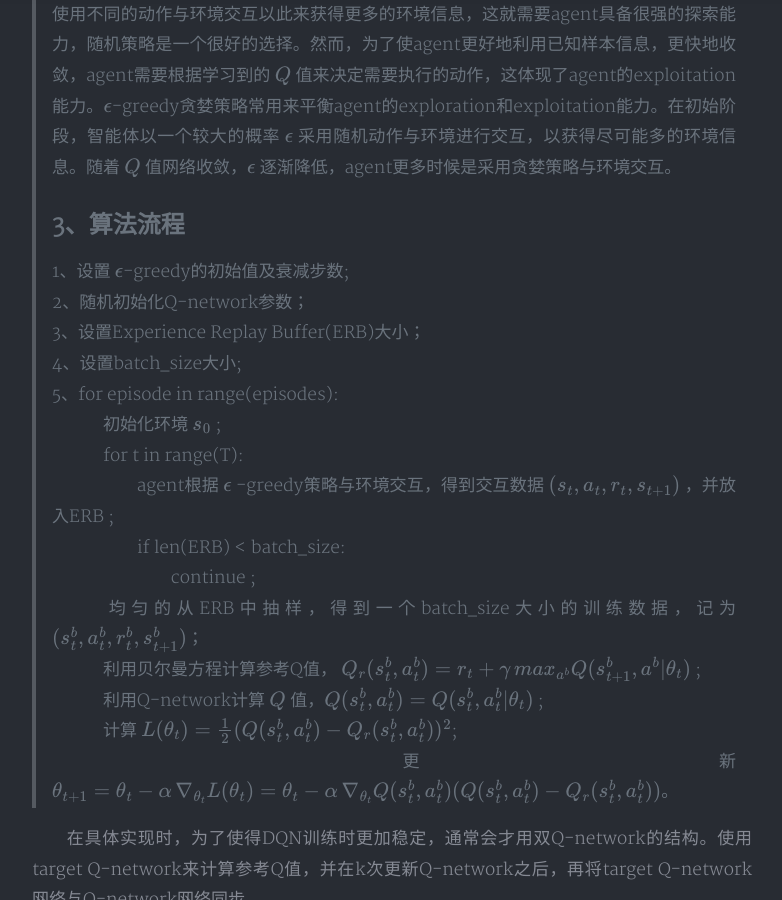
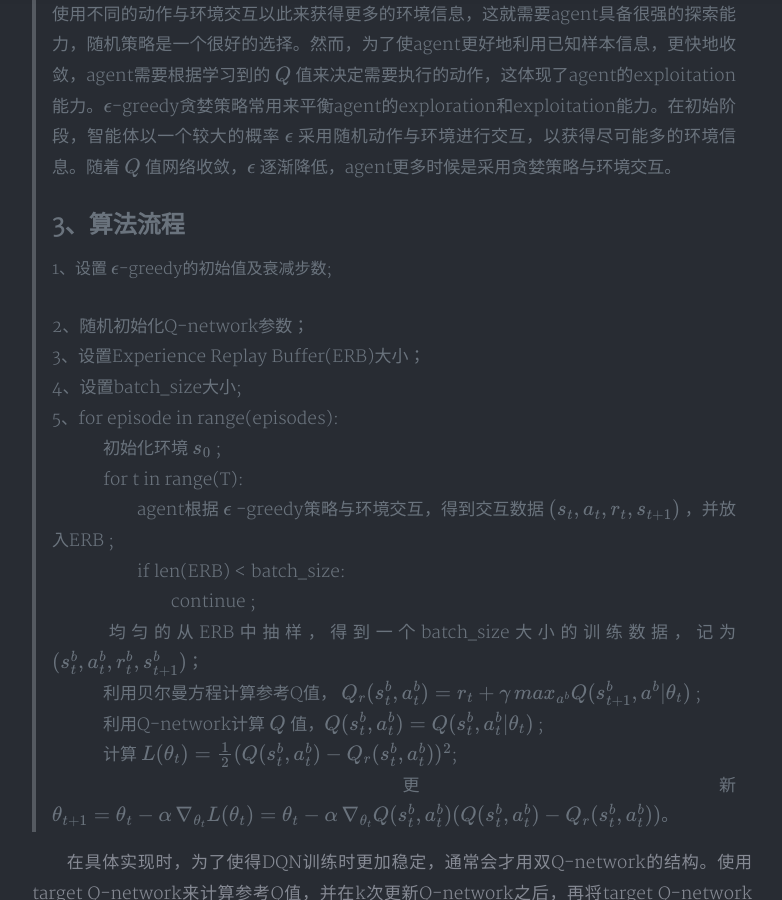
Before and after one commit to wtyhainan/wtyhainan.github.io, a Jekyll site: the page built from _posts/2022-1-14-Deep Q-Network.md, in a window 1280 px wide and 900 px high, scrolled down 2232 px. Shown: the whole window, without its empty margins (248-1030 px from the left). Built offline with Jekyll 4.4.1, drawn with Linux system fonts in a browser that asks for light colours; nearby versions of some CDN libraries; formulas are drawn with MathJax 3; a style sheet for code colours, icons or effects is not loaded.

Commit message:
Update 2022-1-14-Deep Q-Network.md

```diff
--- a/_posts/2022-1-14-Deep Q-Network.md
+++ b/_posts/2022-1-14-Deep Q-Network.md
@@ -46,7 +46,7 @@ $$
 ### 2.3 $\epsilon$-greedy贪婪策略
 &emsp;&emsp;DQN算法使用 $\epsilon$-greedy策略与环境交互。为了使 $Q$ 网络收敛到最优值，agent需要使用不同的动作与环境交互以此来获得更多的环境信息，这就需要agent具备很强的探索能力，随机策略是一个很好的选择。然而，为了使agent更好地利用已知样本信息，更快地收敛，agent需要根据学习到的 $Q$ 值来决定需要执行的动作，这体现了agent的exploitation能力。$\epsilon$-greedy贪婪策略常用来平衡agent的exploration和exploitation能力。在初始阶段，智能体以一个较大的概率 $\epsilon$ 采用随机动作与环境进行交互，以获得尽可能多的环境信息。随着 $Q$ 值网络收敛，$\epsilon$ 逐渐降低，agent更多时候是采用贪婪策略与环境交互。
 ## 3、算法流程
-> 1、设置 $\epsilon$-greedy的初始值及衰减步数;\
+> <font size=3> 1、设置 $\epsilon$-greedy的初始值及衰减步数; </font>\
 > 2、随机初始化Q-network参数；\
 > 3、设置Experience Replay Buffer(ERB)大小；\
 > 4、设置batch_size大小;\
```
